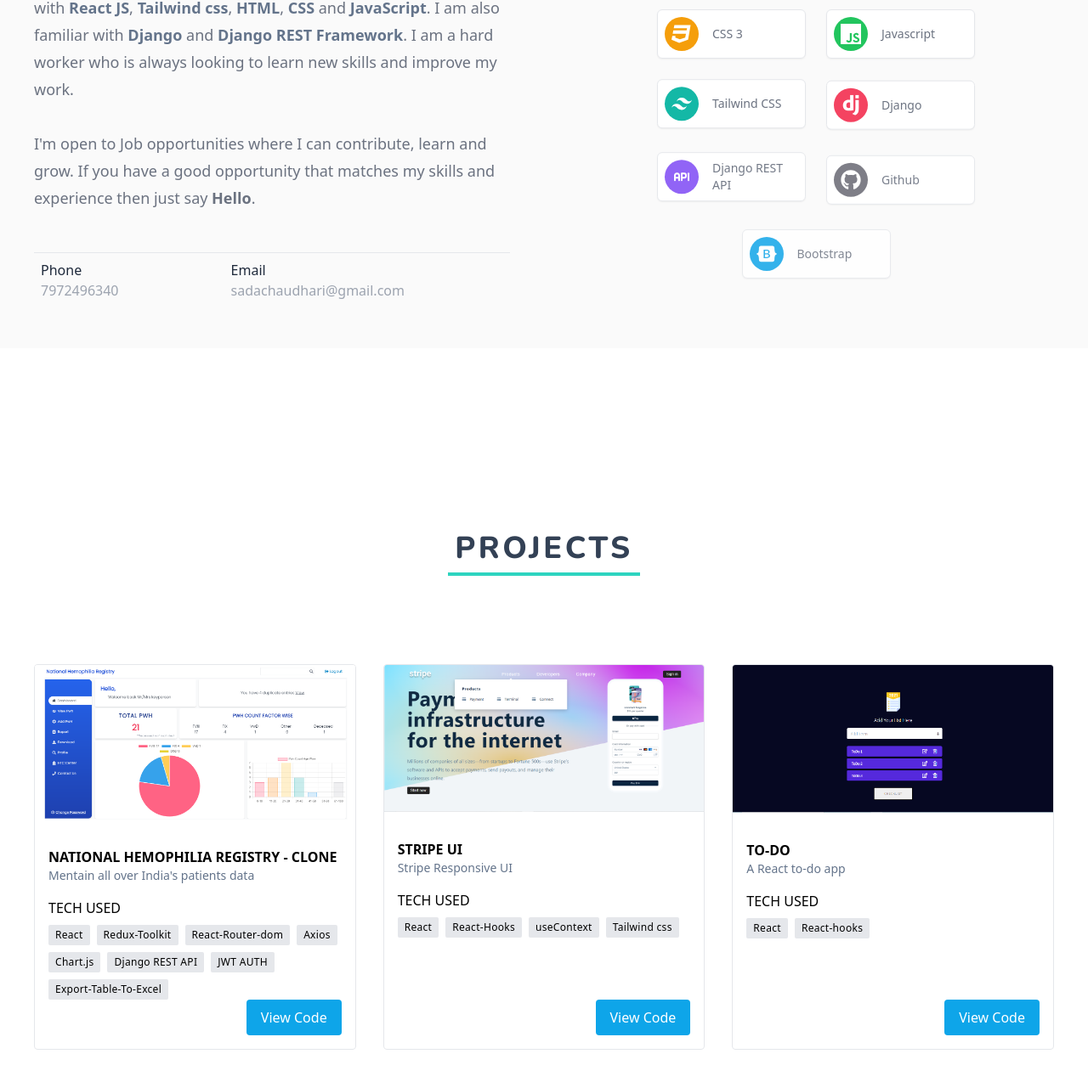
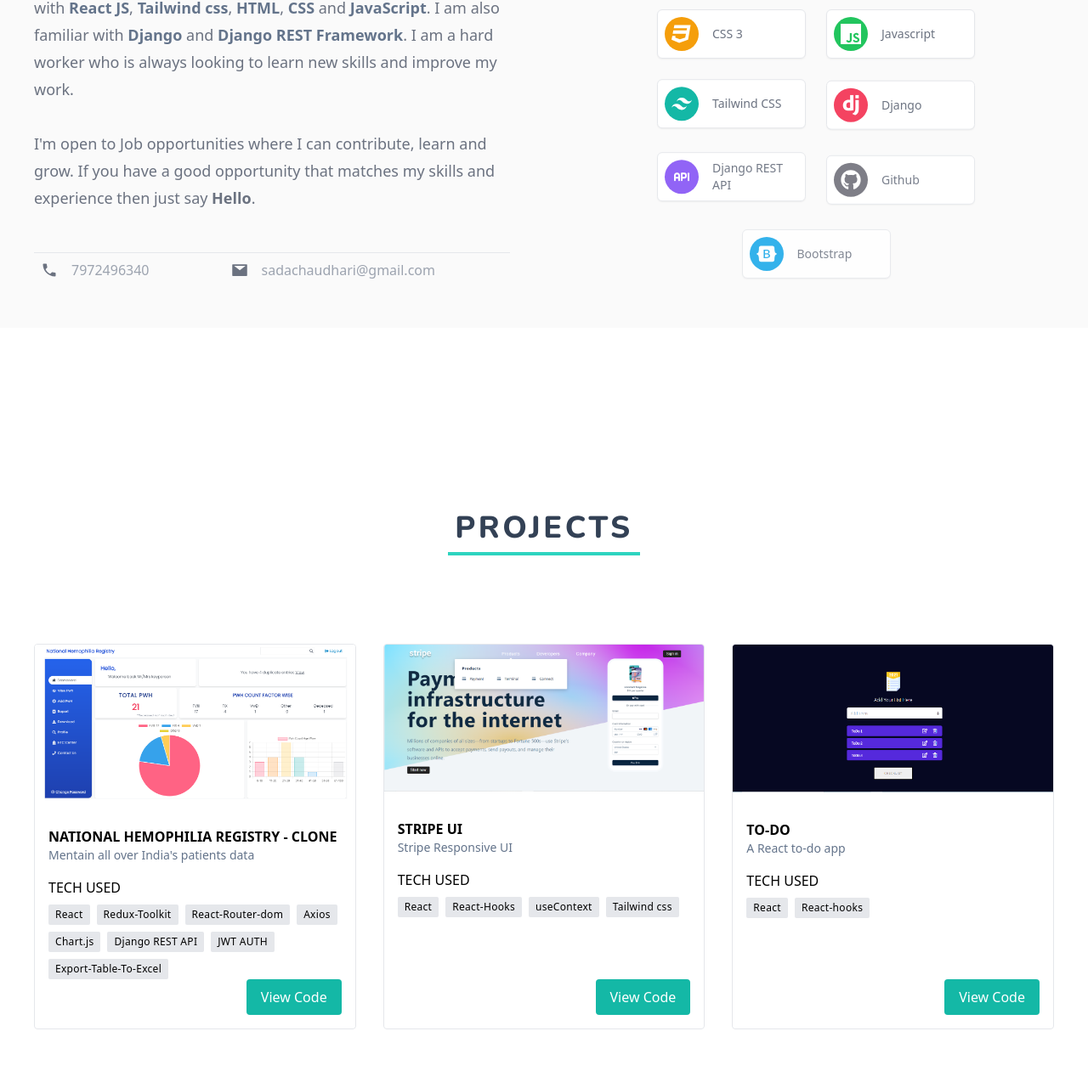
Before and after one commit to sadaatgithub/myPortfolio, a React (Create React App) app: page / in a window 1280 px wide. Shown: the part 1377-2651 px from the top of the page at 85% size. Built offline with nearby package versions, Linux system fonts and the light colour scheme; a web font is replaced by a local one.

Commit message:
dark mode on local storage

```diff
--- a/src/App.js
+++ b/src/App.js
@@ -6,10 +6,17 @@
 
 function App() {
   const [loader,setLoader] = useState(true)
-  const [toggleDark,setToggleDark] = useState(false)
+  const [toggleDark,setToggleDark] = useState(localStorage.getItem("theme") === "dark"? true:false)
 
   const toggleDarkLight = ()=>{
     setToggleDark(!toggleDark)
+    if(toggleDark){
+      localStorage.setItem("theme","")
+
+    } else{
+      localStorage.setItem("theme","dark")
+
+    }
   }
   useEffect(() =>{
     // setLoader(true)
--- a/src/components/About.js
+++ b/src/components/About.js
@@ -1,11 +1,14 @@
 import React from "react";
+import { AiFillMail } from "react-icons/ai";
 import {
   FaHtml5,
   FaCss3,
   FaGithub,
   FaReact,
   FaBootstrap,
+  FaPhone,
 } from "react-icons/fa";
+import { IoMdCall } from "react-icons/io";
 import { SiJavascript, SiTailwindcss, SiDjango } from "react-icons/si";
 import { TbApi } from "react-icons/tb";
 import { useInView } from "react-intersection-observer";
@@ -108,13 +111,13 @@
               grow. If you have a good opportunity that matches my skills and
               experience then just say <b>Hello</b>.
             </p>
-            <div className="flex w-full flex-col sm:flex-row justify-between [&>*]:flex-grow [&>*]:p-2 [&>*]:flex-col [&>div>p]:text-gray-400 [&>div>h6]:text-slate-800 border-t">
-              <div className="flex">
-                <h6 className="dark:text-gray-200">Phone</h6>
+            <div className="flex w-full flex-col sm:flex-row justify-between [&>*]:flex-grow [&>*]:p-2 [&>*]:flex-row [&>div>p]:text-gray-400 [&>div>h6]:text-slate-800 border-t">
+              <div className="flex items-center gap-4">
+                <button className="dark:text-gray-200 text-xl text-gray-500"><IoMdCall/></button>
                 <p>7972496340</p>
               </div>
-              <div className="flex">
-                <h6 className="dark:text-gray-200">Email</h6>
+              <div className="flex items-center gap-4">
+                <button className="dark:text-gray-200 text-xl text-gray-500"><AiFillMail/></button>
                 <p>sadachaudhari@gmail.com</p>
               </div>
               {/* <div className="flex">
--- a/src/components/EachProject.js
+++ b/src/components/EachProject.js
@@ -63,8 +63,8 @@
                 </ul>
                 </div>
                   <div className="flex mt-4 md:mt-auto">
-                      <button className="px-4 py-2 bg-sky-500 text-white border border-transparent hover:bg-white hover:border
-                      hover:text-sky-500 hover:border-sky-500 transition-all duration-150 dark:bg-sky-700
+                      <button className="px-4 py-2 bg-teal-500 text-white border border-transparent hover:bg-white hover:border
+                      hover:text-teal-600 hover:border-teal-600 transition-all duration-150 dark:bg-teal-500 dark:hover:bg-white
                       rounded ml-auto"><a href={data.gitLink} target="_blank">View Code</a></button>
                        {/* <button className="px-4 py-2 border border-gray-300
                       rounded hover:border-gray-700">LIVE DEMO</button> */}
--- a/src/components/Home.js
+++ b/src/components/Home.js
@@ -48,7 +48,7 @@
         <ul
           className={`${
             burgerOpen
-              ? "flex fixed top-0 left-0 bottom-0 right-0 bg-[#181616cb] h-[100vh]  backdrop-blur-[4px] text-white  flex-col space-y-4 justify-center items-center z-20 animate-drawerDown transition-all"
+              ? "flex fixed top-0 left-0 bottom-0 right-0 bg-[#181616d8] h-[100vh]  backdrop-blur-[4px] text-white  flex-col space-y-4 justify-center items-center z-20 animate-drawerDown transition-all"
               : "hidden sm:flex sm:flex-row sm:text-black font-lighter sm:relative sm:gap-x-1 lg:gap-x-6 justify-between ml-auto mr-8"
           } [&>*]:py-1 ${animateNav? "sm:[&>*]:text-black dark:[&>*]:text-white":"[&>*]:text-white/90 [&>*:hover]:text-white"}`}
         >
```
